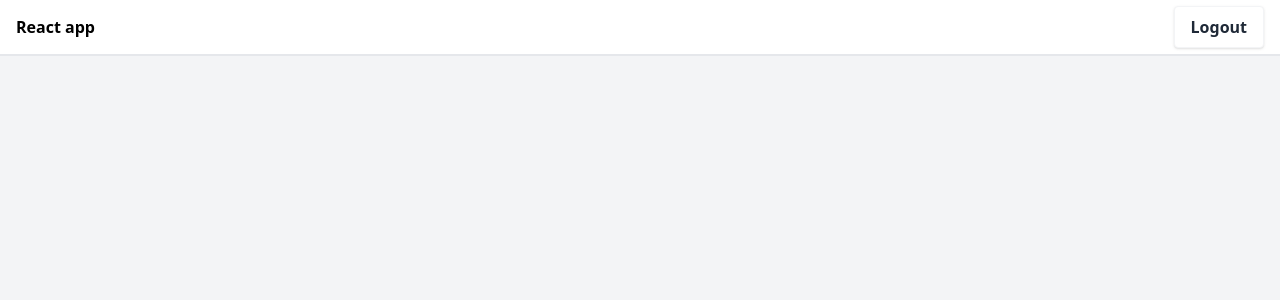
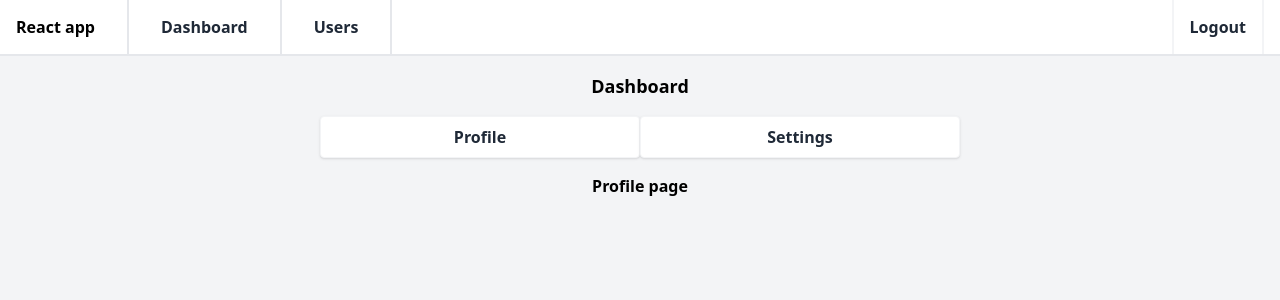
Before and after one commit to shreyasepam/router-example, a React (Create React App) app: page /dashboard/profile in a window 1280 px wide. Before the commit this address had no page. Shown: the top 300 px of the page. Built offline with nearby package versions, Linux system fonts and the light colour scheme; sample sign-in values are in the browser's storage.

Commit message:
dashboard page completed

```diff
--- a/src/components/Header.jsx
+++ b/src/components/Header.jsx
@@ -1,23 +1,47 @@
 import React from 'react';
+import { useNavigate } from 'react-router-dom';
 
 export default function Header() {
   const session = localStorage.getItem('session');
+  const navigate = useNavigate();
+
   const onLogoutHandle = () => {
     localStorage.clear();
     window.location.href = '/login';
   };
 
+  const onNavigate = (path) => {
+    navigate(`/${path}`);
+  };
+
   return (
     <header className="sticky top-0 h-[56px] border-b bg-white">
-      <div className="m-auto flex h-full max-w-7xl flex-row items-center justify-between border-b px-4">
-        <h1 className="font-bold">React app</h1>
+      <div className="m-auto flex h-full max-w-7xl flex-row items-center border-b px-4">
+        <h1 className="whitespace-nowrap font-bold cursor-pointer" onClick={() => onNavigate("")}>React app</h1>
         {session && (
-          <button
-            className="focus:shadow-outline transform rounded border border-gray-100 bg-white py-2 px-4 font-semibold text-gray-800 shadow transition duration-150 ease-in-out focus:outline-none active:scale-95 active:bg-gray-200"
-            onClick={onLogoutHandle}
-          >
-            Logout
-          </button>
+          <div className="ml-8 flex h-full w-full justify-between">
+            <div>
+              <button
+                className="focus:shadow-outline h-full transform border-x-2 border-gray-200 bg-white py-2 px-8 font-semibold text-gray-800 transition duration-150 ease-in-out focus:outline-none active:scale-95 active:bg-gray-200"
+                onClick={() => onNavigate('dashboard')}
+              >
+                Dashboard
+              </button>
+              <button
+                className="focus:shadow-outline h-full transform border-r-2 border-gray-200 bg-white py-2 px-8 font-semibold text-gray-800 transition duration-150 ease-in-out focus:outline-none active:scale-95 active:bg-gray-200"
+                onClick={() => onNavigate('users')}
+              >
+                Users
+              </button>
+            </div>
+
+            <button
+              className="focus:shadow-outline transform border-x-2 border-gray-100 bg-white py-2 px-4 font-semibold text-gray-800 transition duration-150 ease-in-out focus:outline-none active:scale-95 active:bg-gray-200"
+              onClick={onLogoutHandle}
+            >
+              Logout
+            </button>
+          </div>
         )}
       </div>
     </header>
--- /dev/null
+++ b/src/pages/Dashboard.jsx
@@ -0,0 +1,30 @@
+import React from 'react';
+import { Outlet, useNavigate } from 'react-router-dom';
+
+export default function Dashboard() {
+    const navigate = useNavigate();
+
+    const onNavigateHandle = (path) => {
+        navigate(`/dashboard/${path}`)
+    }
+  return (
+    <div className='flex flex-col items-center'>
+      <h1 className='font-bold mt-4 text-lg'>Dashboard</h1>
+      <div>
+        <button
+          className="focus:shadow-outline mt-4 w-80 transform rounded border border-gray-100 bg-white py-2 px-4 font-semibold text-gray-800 shadow transition duration-150 ease-in-out focus:outline-none active:scale-95 active:bg-gray-200"
+          onClick={() => onNavigateHandle("profile")}
+        >
+          Profile
+        </button>
+        <button
+          className="focus:shadow-outline mt-4 w-80 transform rounded border border-gray-100 bg-white py-2 px-4 font-semibold text-gray-800 shadow transition duration-150 ease-in-out focus:outline-none active:scale-95 active:bg-gray-200"
+          onClick={() => onNavigateHandle("settings")}
+        >
+          Settings
+        </button>
+      </div>
+      <Outlet />
+    </div>
+  );
+}
--- a/src/pages/Home.jsx
+++ b/src/pages/Home.jsx
@@ -1,7 +1,28 @@
-import React from 'react'
+import React from 'react';
+import { useNavigate } from 'react-router-dom';
 
 export default function Home() {
+  const navigate = useNavigate();
+
+  const onNavigate = (path) => {
+    navigate(`/${path}`);
+  };
   return (
-    <div>Home</div>
-  )
+    <div className="flex h-full w-full flex-col items-center justify-center">
+      <div className="w-80 rounded-sm bg-white p-8 text-center shadow-md">
+        <button
+          onClick={() => onNavigate('dashboard')}
+          className="focus:shadow-outline w-52  transform rounded border border-gray-500 bg-white py-2 px-4 font-semibold text-gray-800 shadow transition duration-150 ease-in-out focus:outline-none active:scale-95 active:bg-gray-200"
+        >
+          Dashboard
+        </button>
+        <button
+          onClick={() => onNavigate('users')}
+          className="focus:shadow-outline mt-8 w-52  transform rounded border border-gray-500 bg-white py-2 px-4 font-semibold text-gray-800 shadow transition duration-150 ease-in-out focus:outline-none active:scale-95 active:bg-gray-200"
+        >
+          Users
+        </button>
+      </div>
+    </div>
+  );
 }
--- /dev/null
+++ b/src/pages/Profile.jsx
@@ -0,0 +1,7 @@
+import React from 'react'
+
+export default function Profile() {
+  return (
+    <div><h1 className='font-bold mt-4'>Profile page</h1></div>
+  )
+}
--- /dev/null
+++ b/src/pages/Settings.jsx
@@ -0,0 +1,7 @@
+import React from 'react'
+
+export default function Settings() {
+  return (
+    <div><h1 className='font-bold mt-4'>Settings page</h1></div>
+  )
+}
--- a/src/router/index.jsx
+++ b/src/router/index.jsx
@@ -10,6 +10,9 @@ import Users from '../pages/Users';
 import UserDetails from '../pages/UserDetails';
 import Header from '../components/Header';
 import Login from '../pages/Login';
+import Dashboard from '../pages/Dashboard';
+import Profile from '../pages/Profile';
+import Settings from '../pages/Settings';
 
 export default function AppRouter() {
   const loginSession = localStorage.getItem('session');
@@ -25,6 +28,10 @@ export default function AppRouter() {
         ) : (
           <Routes>
             <Route path="/" Component={Home} />
+            <Route path="/dashboard" Component={Dashboard}>
+              <Route path="profile" Component={Profile} />
+              <Route path="settings" Component={Settings} />
+            </Route>
             <Route path="/users" Component={Users} />
             <Route path="/users/:id" Component={UserDetails} />
           </Routes>
--- a/src/styles/index.css
+++ b/src/styles/index.css
@@ -742,6 +742,18 @@ a {
   margin-top: 2rem;
 }
 
+.ml-2 {
+  margin-left: 0.5rem;
+}
+
+.ml-8 {
+  margin-left: 2rem;
+}
+
+.ml-4 {
+  margin-left: 1rem;
+}
+
 .flex {
   display: flex;
 }
@@ -944,8 +956,17 @@ a {
   border-width: 1px;
 }
 
+.border-x-2 {
+  border-left-width: 2px;
+  border-right-width: 2px;
+}
+
 .border-b {
   border-bottom-width: 1px;
+}
+
+.border-r-2 {
+  border-right-width: 2px;
 }
 
 .border-cyan-900 {
@@ -976,6 +997,11 @@ a {
 .border-gray-500 {
   --tw-border-opacity: 1;
   border-color: rgb(107 114 128 / var(--tw-border-opacity));
+}
+
+.border-gray-200 {
+  --tw-border-opacity: 1;
+  border-color: rgb(229 231 235 / var(--tw-border-opacity));
 }
 
 .bg-gray-100 {
```
